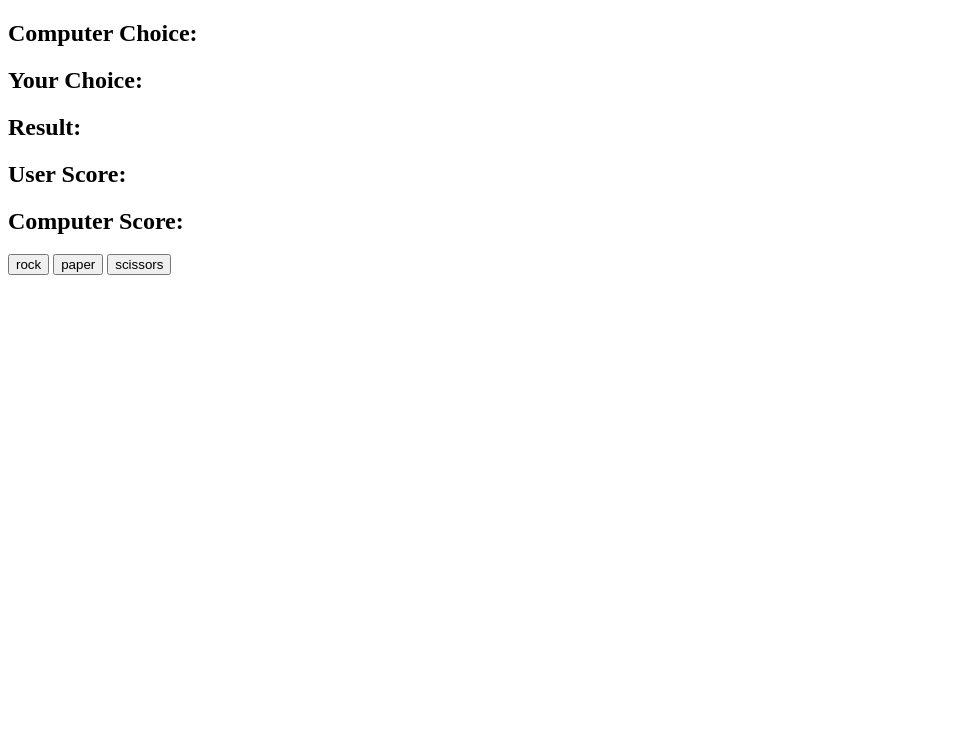
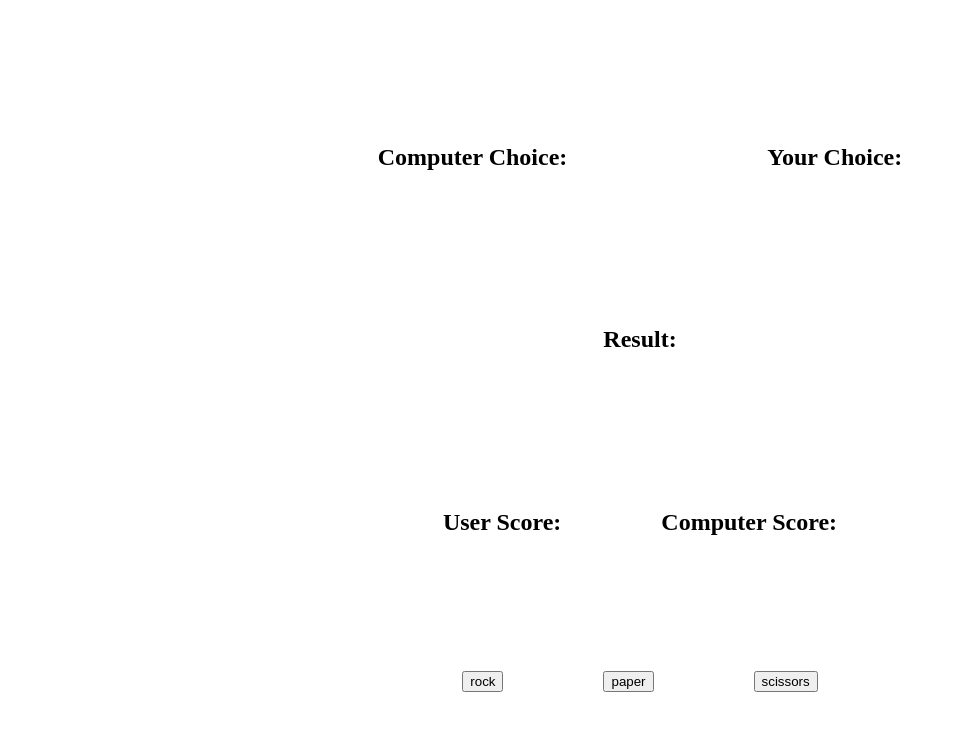
Before and after one commit to kale6019/Rock-Scissors-Paper-version2, a plain HTML site: page index.html in a window 1280 px wide. Shown: the whole page, without its empty margins (0-955 px from the left). Drawn offline with Linux system fonts and the light colour scheme.

Commit message:
displayed div's as flex containers

```diff
--- a/style.css
+++ b/style.css
@@ -1,46 +1,23 @@
-/*
+
 
 main { height: 100vh;
     display: flex;
     flex-direction: column;
-    justify-content: space-between;
-    align-items: center;
-
-
-}
-
-img {
-    width: 100px;
-    height: 100px;
-}
-
-.result {
-    display: flex;
-    flex-direction: column;
+    justify-content: space-evenly;
     align-items: center;
 }
 
-.score {
+.choice-container {
+    display: flex;
+    gap: 200px;
+}
+
+.score-container {
     display: flex;
     gap: 100px;
 }
 
-.options {
+.button-container {
     display: flex;
     gap: 100px;
 }
-
-.rock-button {
-    width: 150px;
-    height: 150px;
-}
-
-.paper-button {
-    width: 150px;
-    height: 150px;
-}
-
-.scissor-button {
-    width: 150px;
-    height: 150px;
-} */
```
